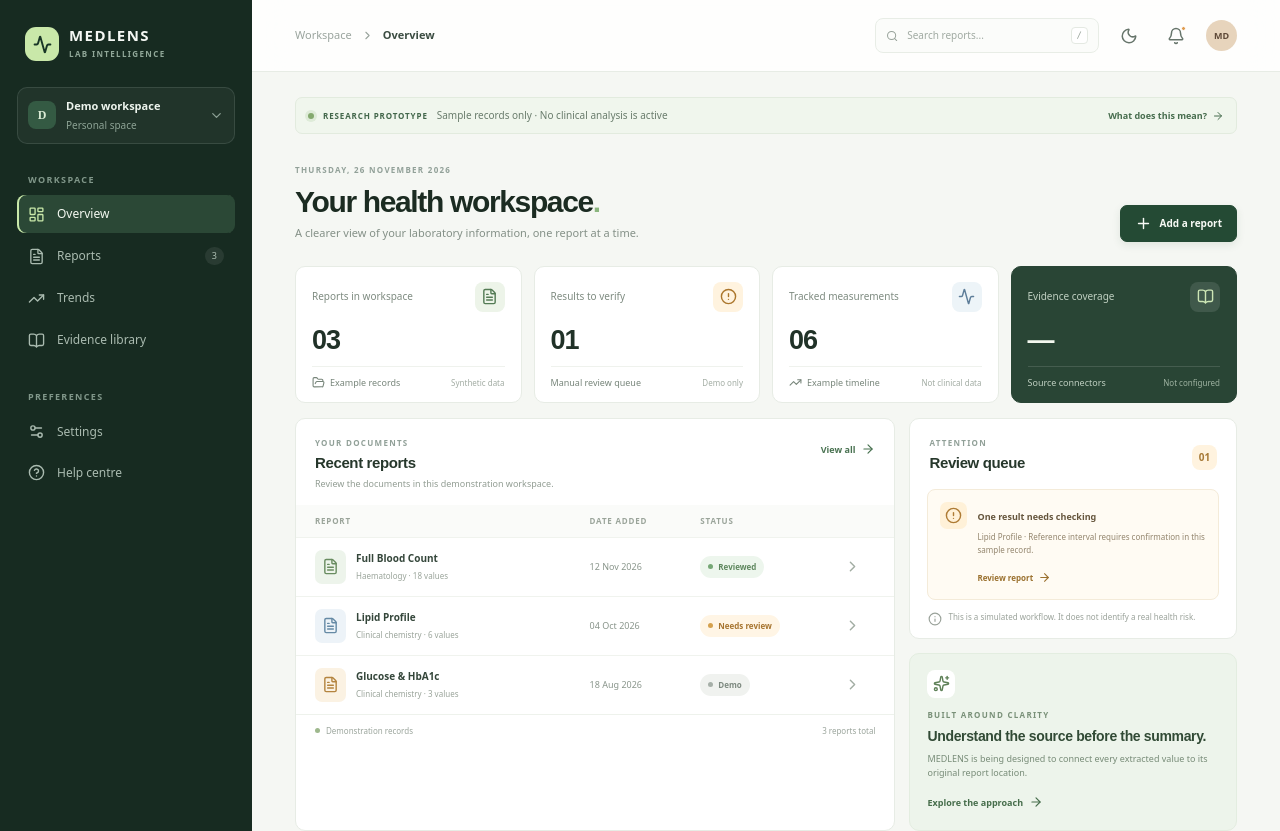
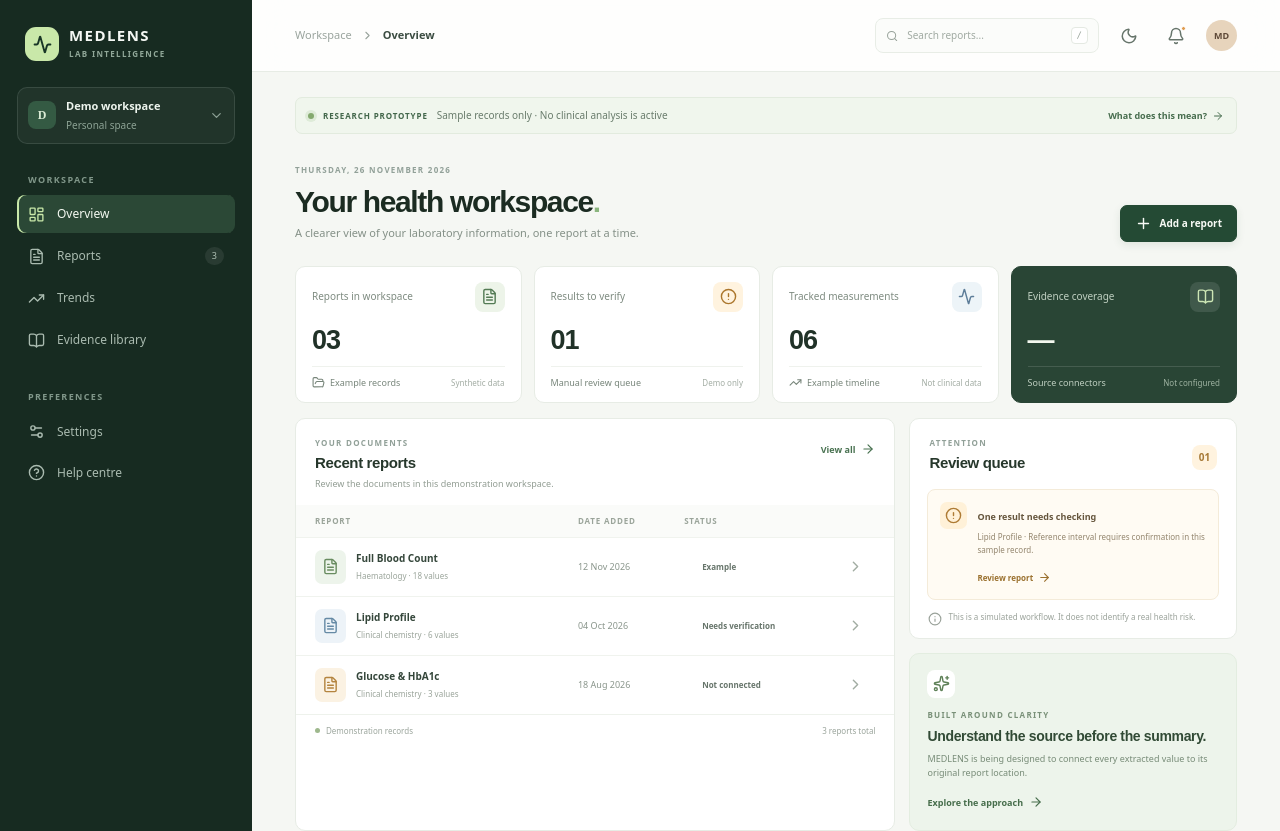
Before and after one commit to mohammerd/medlens, a React (Vite) app: page / in a window 1280 px wide. Shown: the top 831 px of the page. Built offline with nearby package versions, Linux system fonts and the light colour scheme.

Commit message:
safety: distinguish example workflow states from clinical review

```diff
--- a/src/data/demo.ts
+++ b/src/data/demo.ts
@@ -16,7 +16,7 @@ export type LabReport = {
   category: string;
   date: string;
   laboratory: string;
-  status: "Reviewed" | "Needs review" | "Demo";
+  status: "Example" | "Needs verification" | "Not connected";
   results: number;
   resultsNeedingReview: number;
   initials: string;
@@ -30,7 +30,7 @@ export const demoReports: LabReport[] = [
     category: "Haematology",
     date: "12 Nov 2026",
     laboratory: "Example Diagnostics",
-    status: "Reviewed",
+    status: "Example",
     results: 18,
     resultsNeedingReview: 0,
     initials: "FB",
@@ -42,7 +42,7 @@ export const demoReports: LabReport[] = [
     category: "Clinical chemistry",
     date: "04 Oct 2026",
     laboratory: "Example Diagnostics",
-    status: "Needs review",
+    status: "Needs verification",
     results: 6,
     resultsNeedingReview: 1,
     initials: "LP",
@@ -54,7 +54,7 @@ export const demoReports: LabReport[] = [
     category: "Clinical chemistry",
     date: "18 Aug 2026",
     laboratory: "Example Diagnostics",
-    status: "Demo",
+    status: "Not connected",
     results: 3,
     resultsNeedingReview: 0,
     initials: "GL",
```
